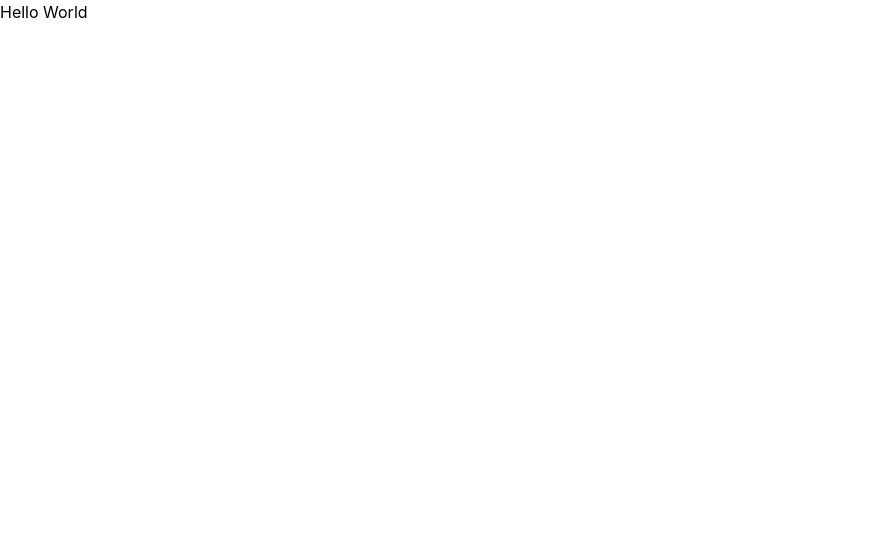
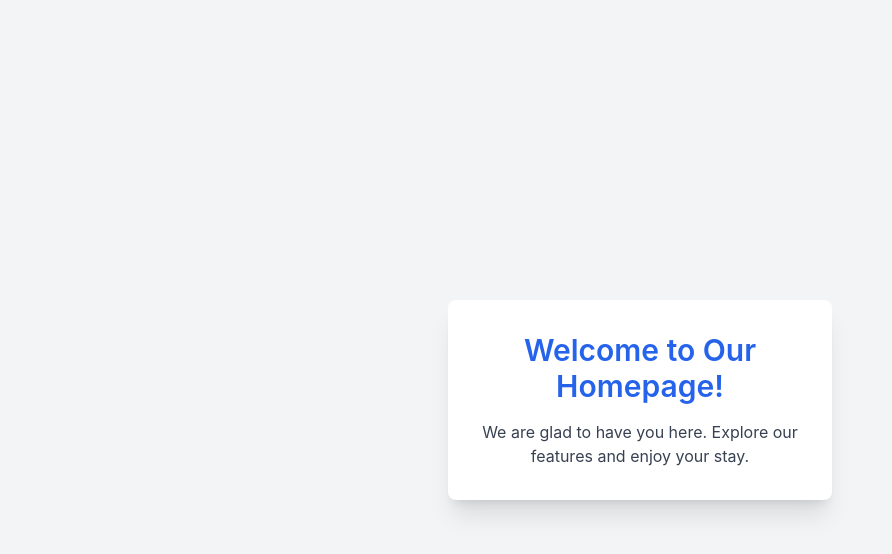
Before and after one commit to amareshgoshika/mail-hub-ui, a React (Create React App) app: page / in a window 1280 px wide. Shown: the top 554 px of the page, without its empty margins (0-892 px from the left). Built offline with nearby package versions, Linux system fonts and the light colour scheme.

Commit message:
Welcome page

```diff
--- a/src/components/Welcome.js
+++ b/src/components/Welcome.js
@@ -2,10 +2,17 @@ import React from 'react';
 
 function Welcome() {
   return (
-    <div>
-      <h1>Hello World</h1>
+    <div className="min-h-screen bg-gray-100 flex items-center justify-center">
+      <div className="bg-white shadow-xl rounded-lg p-8 max-w-sm w-full">
+        <h1 className="text-3xl font-semibold text-center text-blue-600 mb-4">
+          Welcome to Our Homepage!
+        </h1>
+        <p className="text-gray-700 text-center">
+          We are glad to have you here. Explore our features and enjoy your stay.
+        </p>
+      </div>
     </div>
   );
-}
+};
 
 export default Welcome;
```
Also changed, not shown: 1 other file (tests, documents, lock files or other folders).
